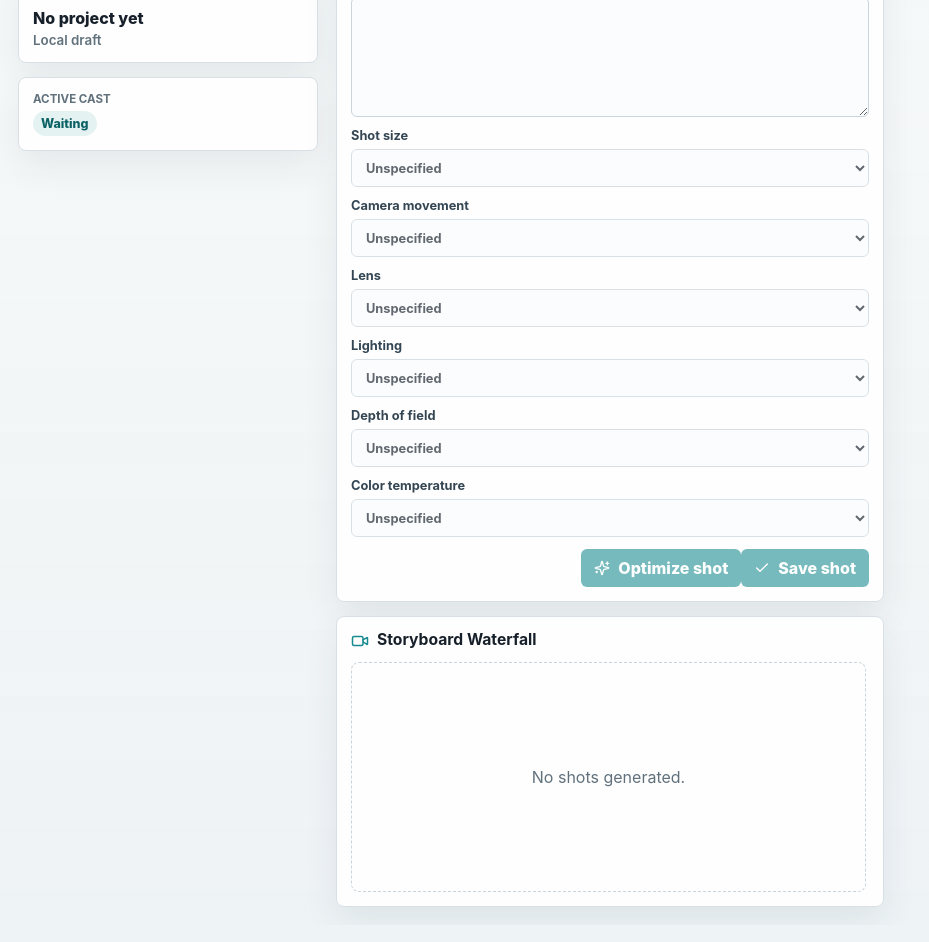
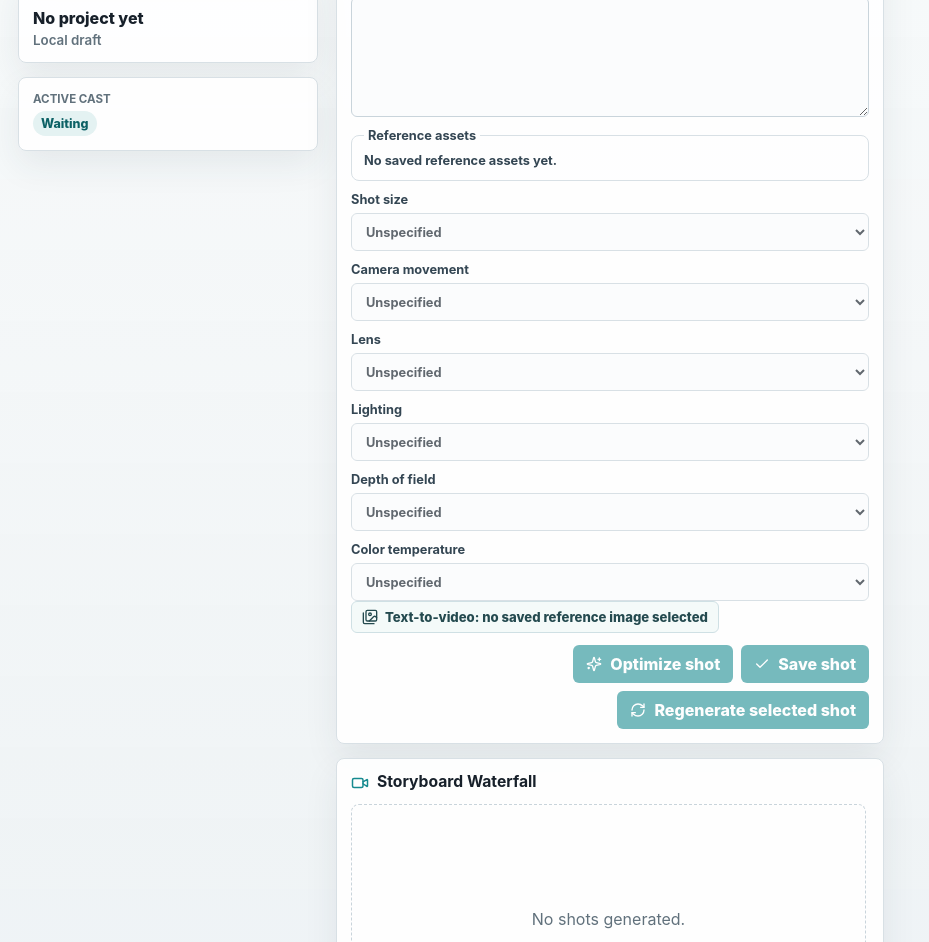
Before and after one commit to junfengye02-spec/video, a React (Vite) app in the folder web/: page / in a window 1280 px wide. Shown: the part 780-1722 px from the top of the page, without its empty margins (0-929 px from the left). Built offline with nearby package versions, Linux system fonts and the light colour scheme.

Commit message:
feat: show and persist shot generation mode

```diff
--- a/web/src/App.tsx
+++ b/web/src/App.tsx
@@ -33,6 +33,13 @@ const DEFAULT_BASE_URL = "https://api.0000238.xyz";
 const DEFAULT_TEXT_MODEL = "gpt-5.5";
 const DEFAULT_IMAGE_MODEL = "gpt-image-2";
 const DEFAULT_VIDEO_MODEL = "omni_flash-10s";
+
+interface AssetRecord {
+  id: string;
+  kind: string;
+  label: string;
+  reference_images: string[];
+}
 
 function appendUniqueEvent(current: JobEvent[], event: JobEvent) {
   if (current.some((existing) => existing.id === event.id)) {
@@ -74,6 +81,10 @@ export default function App() {
   }, [seriesBible, storyboard]);
 
   const selectedShot = useMemo(() => storyboard?.shots[0] ?? null, [storyboard]);
+  const assets = useMemo(
+    () => ((seriesBible as (SeriesBible & { assets?: AssetRecord[] }) | null)?.assets ?? []),
+    [seriesBible],
+  );
 
   useEffect(() => {
     if (!project?.id) {
@@ -330,12 +341,15 @@ export default function App() {
         />
         {error ? <div className="error-banner">{error}</div> : null}
         <ShotEditor
+          assets={assets}
           characters={seriesBible?.characters ?? []}
           optimizing={optimizingShotId === selectedShot?.id}
+          regenerating={regeneratingShotId === selectedShot?.id}
           shot={selectedShot}
           saving={savingShotId === selectedShot?.id}
           strings={strings.shotEditor}
           onOptimizePrompt={handleOptimizeShotPrompt}
+          onRegenerateShot={handleRegenerateShot}
           onSaveShot={handleSaveShot}
         />
         <StoryboardWaterfall
--- a/web/src/components/ShotEditor.tsx
+++ b/web/src/components/ShotEditor.tsx
@@ -1,15 +1,25 @@
-import { Check, Sparkles } from "lucide-react";
+import { Check, Images, RefreshCw, Sparkles } from "lucide-react";
 import { useEffect, useMemo, useState } from "react";
 import type { Character, PromptOptimizeResponse, Shot, ShotLanguage, ShotSaveRequest } from "../domain/types";
 import type { UIStrings } from "../i18n";
 
+interface AssetRecord {
+  id: string;
+  kind: string;
+  label: string;
+  reference_images: string[];
+}
+
 interface ShotEditorProps {
+  assets: AssetRecord[];
   characters: Character[];
   optimizing: boolean;
+  regenerating: boolean;
   shot: Shot | null;
   saving: boolean;
   strings: UIStrings["shotEditor"];
   onOptimizePrompt: (shot: Shot, prompt: string) => Promise<PromptOptimizeResponse>;
+  onRegenerateShot: (shot: Shot) => Promise<void>;
   onSaveShot: (shotId: string, payload: ShotSaveRequest) => Promise<void>;
 }
 
@@ -40,18 +50,22 @@ function splitList(value: string): string[] {
 }
 
 export function ShotEditor({
+  assets,
   characters,
   optimizing,
+  regenerating,
   shot,
   saving,
   strings,
   onOptimizePrompt,
+  onRegenerateShot,
   onSaveShot,
 }: ShotEditorProps) {
   const [prompt, setPrompt] = useState("");
   const [location, setLocation] = useState("");
   const [propsText, setPropsText] = useState("");
   const [characterIds, setCharacterIds] = useState<string[]>([]);
+  const [assetIds, setAssetIds] = useState<string[]>([]);
   const [shotIntent, setShotIntent] = useState("");
   const [shotLanguage, setShotLanguage] = useState<ShotLanguage>({});
 
@@ -60,6 +74,7 @@ export function ShotEditor({
     setLocation(shot?.location ?? "");
     setPropsText((shot?.props ?? []).join(", "));
     setCharacterIds(shot?.characters ?? []);
+    setAssetIds(shot?.asset_ids ?? []);
     setShotIntent(shot?.shot_intent ?? "");
     setShotLanguage(shot?.shot_language ?? {});
   }, [shot]);
@@ -71,18 +86,34 @@ export function ShotEditor({
     }));
   }
 
-  const payload = useMemo<ShotSaveRequest>(
-    () => ({
+  const parsedCharacters = useMemo(() => characterIds, [characterIds]);
+  const parsedProps = useMemo(() => splitList(propsText), [propsText]);
+  const groupedAssets = useMemo(
+    () => assets.slice().sort((left, right) => left.label.localeCompare(right.label)),
+    [assets],
+  );
+  const selectedReferenceCount = useMemo(
+    () =>
+      assetIds.reduce((count, assetId) => {
+        const asset = assets.find((item) => item.id === assetId);
+        return count + (asset?.reference_images.length ?? 0);
+      }, 0),
+    [assetIds, assets],
+  );
+  const generationModeLabel =
+    selectedReferenceCount > 0 ? strings.imageToVideoMode(selectedReferenceCount) : strings.textToVideoMode;
+
+  function currentSavePayload(): ShotSaveRequest {
+    return {
       prompt,
-      characters: characterIds,
+      characters: parsedCharacters,
       location: location.trim() || null,
-      props: splitList(propsText),
-      asset_ids: shot?.asset_ids ?? [],
+      props: parsedProps,
+      asset_ids: assetIds,
       shot_intent: shotIntent.trim() || null,
       shot_language: shotLanguage,
-    }),
-    [characterIds, location, prompt, propsText, shot, shotIntent, shotLanguage],
-  );
+    };
+  }
 
   return (
     <section className="storyboard-panel shot-editor" aria-label={strings.regionLabel}>
@@ -129,6 +160,31 @@ export function ShotEditor({
           <span>{strings.intentLabel}</span>
           <textarea value={shotIntent} disabled={!shot} rows={2} onChange={(event) => setShotIntent(event.target.value)} />
         </label>
+        <fieldset className="asset-binding-group" disabled={!shot || groupedAssets.length === 0}>
+          <legend>Reference assets</legend>
+          <div className="asset-grid">
+            {groupedAssets.length > 0 ? (
+              groupedAssets.map((asset) => (
+                <label key={asset.id}>
+                  <input
+                    type="checkbox"
+                    checked={assetIds.includes(asset.id)}
+                    onChange={(event) => {
+                      setAssetIds((current) =>
+                        event.target.checked
+                          ? [...current, asset.id]
+                          : current.filter((id) => id !== asset.id),
+                      );
+                    }}
+                  />
+                  <span>{asset.label}</span>
+                </label>
+              ))
+            ) : (
+              <span className="empty-state">No saved reference assets yet.</span>
+            )}
+          </div>
+        </fieldset>
         <label>
           <span>{strings.shotSizeLabel}</span>
           <select
@@ -253,6 +309,10 @@ export function ShotEditor({
           </select>
         </label>
       </div>
+      <div className="generation-mode" role="status" aria-live="polite">
+        <Images aria-hidden="true" size={16} />
+        <span>{generationModeLabel}</span>
+      </div>
       <div className="chat-actions">
         <button
           className="primary-button"
@@ -285,13 +345,38 @@ export function ShotEditor({
           disabled={!shot || saving}
           onClick={() => {
             if (shot) {
-              void onSaveShot(shot.id, payload);
+              void onSaveShot(shot.id, currentSavePayload());
             }
           }}
         >
           <Check aria-hidden="true" size={16} />
           {saving ? strings.savingAction : strings.saveAction}
         </button>
+        <button
+          className="primary-button"
+          type="button"
+          disabled={!shot || saving || regenerating}
+          onClick={async () => {
+            if (!shot) {
+              return;
+            }
+            const payload = currentSavePayload();
+            await onSaveShot(shot.id, payload);
+            await onRegenerateShot({
+              ...shot,
+              prompt: payload.prompt ?? shot.prompt,
+              characters: payload.characters ?? shot.characters,
+              location: payload.location ?? null,
+              props: payload.props ?? shot.props,
+              asset_ids: payload.asset_ids ?? shot.asset_ids,
+              shot_intent: payload.shot_intent ?? shot.shot_intent,
+              shot_language: payload.shot_language ?? shot.shot_language,
+            });
+          }}
+        >
+          <RefreshCw aria-hidden="true" size={16} />
+          {regenerating ? strings.regeneratingAction : strings.regenerateAction}
+        </button>
       </div>
     </section>
   );
--- a/web/src/i18n.ts
+++ b/web/src/i18n.ts
@@ -86,10 +86,14 @@ export interface UIStrings {
     >;
     depthOfFieldOptions: Record<"shallow" | "medium" | "deep", string>;
     colorTemperatureOptions: Record<"cool" | "neutral" | "warm" | "mixed", string>;
+    textToVideoMode: string;
+    imageToVideoMode: (count: number) => string;
     optimizeAction: string;
     optimizingAction: string;
     saveAction: string;
     savingAction: string;
+    regenerateAction: string;
+    regeneratingAction: string;
   };
   storyboardWaterfall: {
     regionLabel: string;
@@ -228,10 +232,14 @@ const STRINGS: Record<Locale, UIStrings> = {
         warm: "Warm",
         mixed: "Mixed",
       },
+      textToVideoMode: "Text-to-video: no saved reference image selected",
+      imageToVideoMode: (count) => `Image-to-video: ${count} reference image${count === 1 ? "" : "s"} selected`,
       optimizeAction: "Optimize shot",
       optimizingAction: "Optimizing shot",
       saveAction: "Save shot",
       savingAction: "Saving shot",
+      regenerateAction: "Regenerate selected shot",
+      regeneratingAction: "Regenerating selected shot",
     },
     storyboardWaterfall: {
       regionLabel: "Storyboard waterfall",
@@ -380,10 +388,14 @@ const STRINGS: Record<Locale, UIStrings> = {
         warm: "\u6696\u8272",
         mixed: "\u6df7\u5408",
       },
+      textToVideoMode: "\u6587\u751f\u89c6\u9891\uff1a\u5f53\u524d\u672a\u9009\u4e2d\u53c2\u8003\u56fe",
+      imageToVideoMode: (count) => `\u56fe\u751f\u89c6\u9891\uff1a\u5df2\u9009 ${count} \u5f20\u53c2\u8003\u56fe`,
       optimizeAction: "\u4f18\u5316\u955c\u5934",
       optimizingAction: "\u6b63\u5728\u4f18\u5316\u955c\u5934",
       saveAction: "\u4fdd\u5b58\u955c\u5934",
       savingAction: "\u6b63\u5728\u4fdd\u5b58\u955c\u5934",
+      regenerateAction: "\u91cd\u65b0\u751f\u6210\u5f53\u524d\u955c\u5934",
+      regeneratingAction: "\u6b63\u5728\u91cd\u65b0\u751f\u6210\u5f53\u524d\u955c\u5934",
     },
     storyboardWaterfall: {
       regionLabel: "\u5206\u955c\u7011\u5e03",
--- a/web/src/styles.css
+++ b/web/src/styles.css
@@ -321,8 +321,62 @@ textarea:focus {
 
 .chat-actions {
   display: flex;
+  flex-wrap: wrap;
+  gap: 8px;
   justify-content: flex-end;
   margin-top: 12px;
+}
+
+.asset-binding-group {
+  display: grid;
+  gap: 8px;
+  min-width: 0;
+  margin: 0;
+  padding: 10px 12px 12px;
+  border: 1px solid #d8e0e5;
+  border-radius: 8px;
+}
+
+.asset-binding-group legend {
+  padding: 0 4px;
+  color: #344653;
+  font-size: 0.8rem;
+  font-weight: 700;
+}
+
+.asset-grid {
+  display: grid;
+  gap: 8px;
+}
+
+.asset-grid label {
+  display: flex;
+  gap: 8px;
+  align-items: center;
+}
+
+.asset-grid input {
+  width: auto;
+  min-height: auto;
+}
+
+.generation-mode {
+  display: inline-flex;
+  width: fit-content;
+  max-width: 100%;
+  align-items: center;
+  gap: 7px;
+  padding: 7px 10px;
+  border: 1px solid #cfe0e4;
+  border-radius: 6px;
+  background: #f4faf9;
+  color: #244a4f;
+  font-size: 0.82rem;
+  font-weight: 800;
+}
+
+.generation-mode span {
+  overflow-wrap: anywhere;
 }
 
 .error-banner {
```
Also changed, not shown: 1 other file (tests, documents, lock files or other folders).
